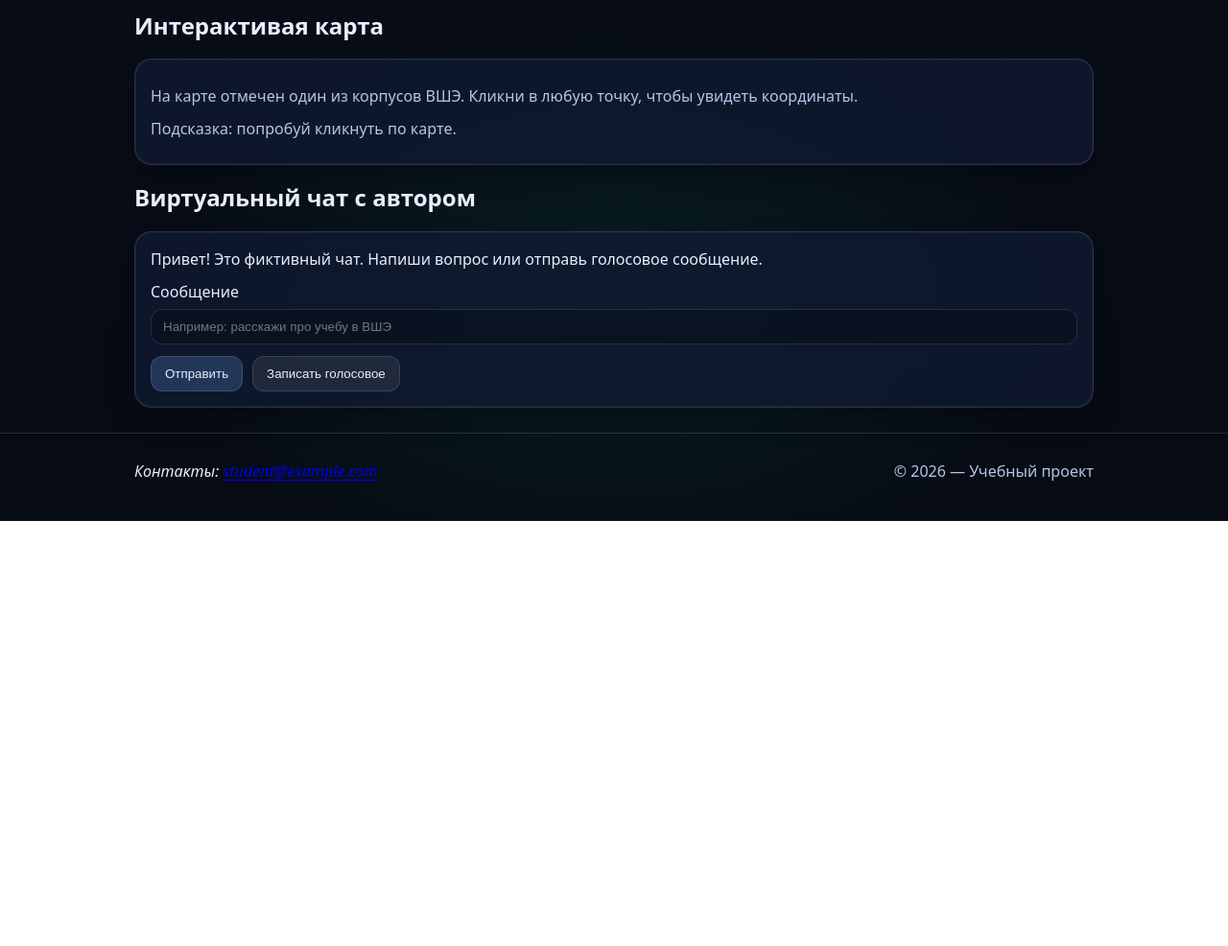
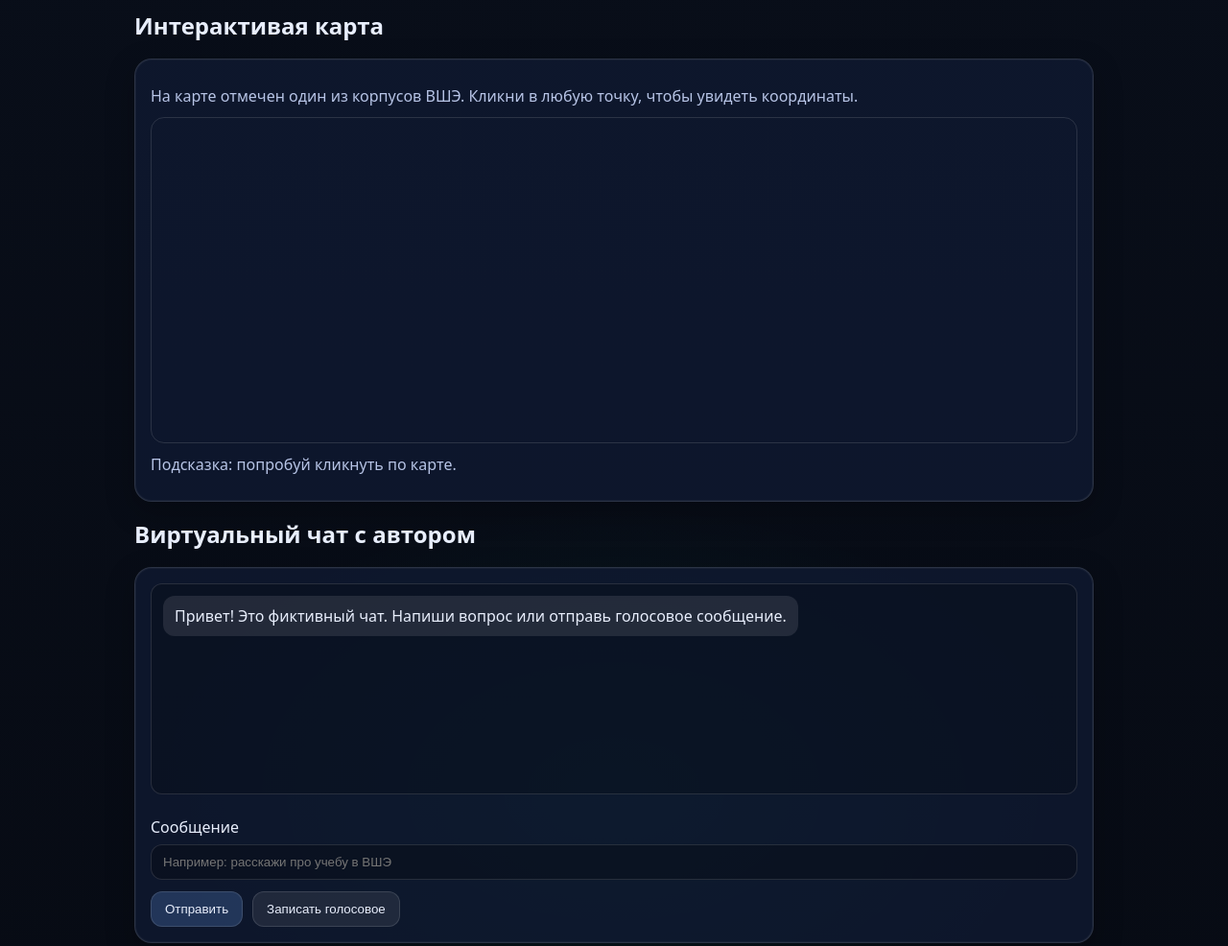
Before and after one commit to Notbad00/-1-HTML-, a plain HTML site: page index.html in a window 1280 px wide. Shown: the part 1660-2646 px from the top of the page at 96% size. Before the commit the page ends 2203 px from the top, so only its background shows below. Drawn offline with nearby package versions, Linux system fonts and the light colour scheme.

Commit message:
Enhance styles for chat and map components
Added styles for chat components and map box.

```diff
--- a/styles.css
+++ b/styles.css
@@ -107,7 +107,7 @@ p { margin: 0.6rem 0; }
   color: var(--accent);
 }
 
-.card img {
+.card > img {
   width: 100%;
   height: auto;
   border-radius: 12px;
@@ -209,7 +209,7 @@ button.secondary { background: rgba(255,255,255,0.08); }
 
 .mt { margin-top: 10px; display: block; }
 
-/* визуализация списков + псевдо-элемент ::marker */
+/* визуализация спискв + псевдо-элемент ::marker */
 .checklist li::marker { content: "✔  "; color: var(--accent); }
 .steps li::marker { color: var(--accent); font-weight: 700; }
 
@@ -291,3 +291,65 @@ body > footer {
   button { width: 100%; }
   .container { width: min(1000px, calc(100% - 24px)); }
 }
+
+
+.map-box {
+  width: 100%;
+  height: 340px;
+  border-radius: 14px;
+  border: 1px solid var(--border);
+  overflow: hidden;
+  margin: 10px 0;
+}
+
+.chat-card {
+  display: grid;
+  gap: 12px;
+}
+
+.chat-body {
+  border: 1px solid var(--border);
+  border-radius: 12px;
+  background: rgba(0,0,0,0.2);
+  min-height: 220px;
+  max-height: 320px;
+  overflow-y: auto;
+  padding: 12px;
+  display: flex;
+  flex-direction: column;
+  gap: 8px;
+}
+
+.chat-message {
+  max-width: 80%;
+  padding: 9px 12px;
+  border-radius: 12px;
+}
+
+.chat-message.user {
+  align-self: flex-end;
+  background: rgba(110,168,254,0.26);
+}
+
+.chat-message.bot {
+  align-self: flex-start;
+  background: rgba(255,255,255,0.1);
+}
+
+.chat-message p {
+  margin: 0 0 6px;
+}
+
+.chat-message audio {
+  width: 100%;
+}
+
+
+/* fix: не ломаем тайлы/маркеры карты глобальными правилами изображений */
+.map-box .leaflet-tile,
+.map-box .leaflet-marker-icon,
+.map-box .leaflet-marker-shadow {
+  width: auto;
+  height: auto;
+  border-radius: 0;
+}
```
